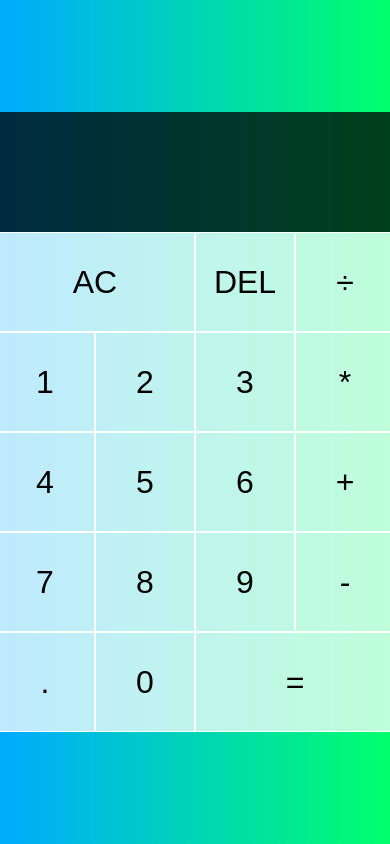
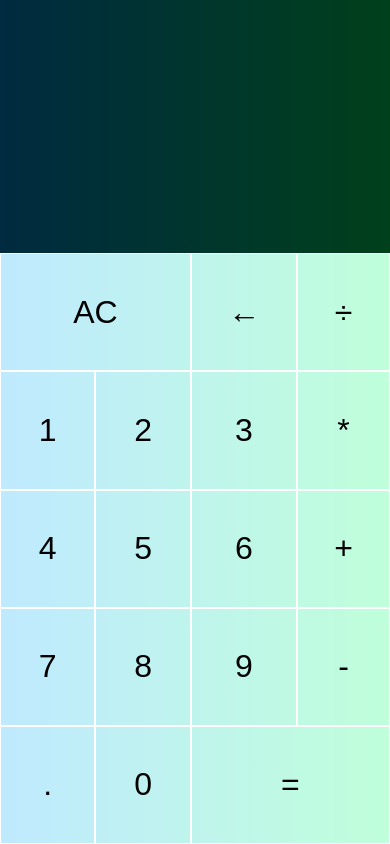
Before and after one commit to delgado95/Calculadora, a plain HTML site: page index.html in a window 390 px wide. Drawn offline with Linux system fonts and the light colour scheme.

Commit message:
fix(index): resolve the responsive

```diff
--- /dev/null
+++ b/Style/mobile.css
@@ -0,0 +1,32 @@
+@media only screen and (max-width: 750px) {
+    .calculator-grid {
+        display: flex;
+        flex-direction: column;
+        justify-content: center;
+        align-content: center;
+        width: 100%;
+        height: 100vh;
+      }
+
+      .output {
+        width: 100%;
+        height: 30%;
+        grid-column: 1 / -1;
+        background-color: rgba(0, 0, 0, .75);
+        display: flex;
+        align-items: flex-end;
+        justify-content: space-around;
+        flex-direction: column;
+        padding: 10px;
+        word-wrap: break-word;
+        word-break: break-all;
+      }
+
+
+.calculator-grid-buttons {
+    height: 70%;
+    display: grid;
+    grid-template-columns: repeat(4, auto);
+    grid-template-rows: minmax(auto) repeat(5, auto);
+  }
+}
--- a/Style/style.css
+++ b/Style/style.css
@@ -2,24 +2,30 @@
   box-sizing: border-box;
   font-family: Gotham Rounded, sans-serif;
   font-weight: normal;
+  padding: 0;
+  margin: 0;
 }
 
 body {
-  padding: 0;
-  margin: 0;
+  display: flex;
+  height: 100vh;
+  align-items: center;
+  justify-content: center;
   background: linear-gradient(to right, #00AAFF, #00FF6C);
 }
 
 .calculator-grid {
-  display: grid;
+  display: flex;
+  flex-direction: column;
   justify-content: center;
   align-content: center;
-  min-height: 100vh;
-  grid-template-columns: repeat(4, 100px);
-  grid-template-rows: minmax(120px, auto) repeat(5, 100px);
+  width: 27vw;
+  min-width: 34*0px;
+  height: 80vh;
+  position: relative;
 }
 
-.calculator-grid > button {
+.calculator-grid .calculator-grid-buttons > button {
   cursor: pointer;
   font-size: 2rem;
   border: 1px solid white;
@@ -27,7 +33,7 @@ body {
   background-color: rgba(255, 255, 255, .75);
 }
 
-.calculator-grid > button:hover {
+.calculator-grid .calculator-grid-buttons > button:hover {
   background-color: rgba(255, 255, 255, .9);
 }
 
@@ -36,6 +42,8 @@ body {
 }
 
 .output {
+  width: 100%;
+  height: 30%;
   grid-column: 1 / -1;
   background-color: rgba(0, 0, 0, .75);
   display: flex;
@@ -56,3 +64,11 @@ body {
   color: white;
   font-size: 2.5rem;
 }
+
+.calculator-grid-buttons {
+  width: 100%;
+  height: 70%;
+  display: grid;
+  grid-template-columns: repeat(4, auto);
+  grid-template-rows: minmax(auto) repeat(5, auto);
+}
--- a/index.html
+++ b/index.html
@@ -7,6 +7,7 @@
 
   <!-- css -->
   <link href="./Style/style.css" rel="stylesheet">
+  <link href="./Style/mobile.css" rel="stylesheet">
 
   <!-- js -->
   <script src="./Scripts/script.js" defer></script>
@@ -20,8 +21,9 @@
       <div data-previous-operand class="previous-operand"></div>
       <div data-current-operand class="current-operand"></div>
     </div>
-    <button data-all-clear class="span-two">AC</button>
-    <button data-delete>DEL</button>
+    <div class="calculator-grid-buttons">
+      <button data-all-clear class="span-two">AC</button>
+    <button data-delete>←</button>
     <button data-operation>÷</button>
     <button data-number>1</button>
     <button data-number>2</button>
@@ -38,6 +40,7 @@
     <button data-number>.</button>
     <button data-number>0</button>
     <button data-equals class="span-two">=</button>
+    </div>
   </div>
 </body>
 </html>
```
